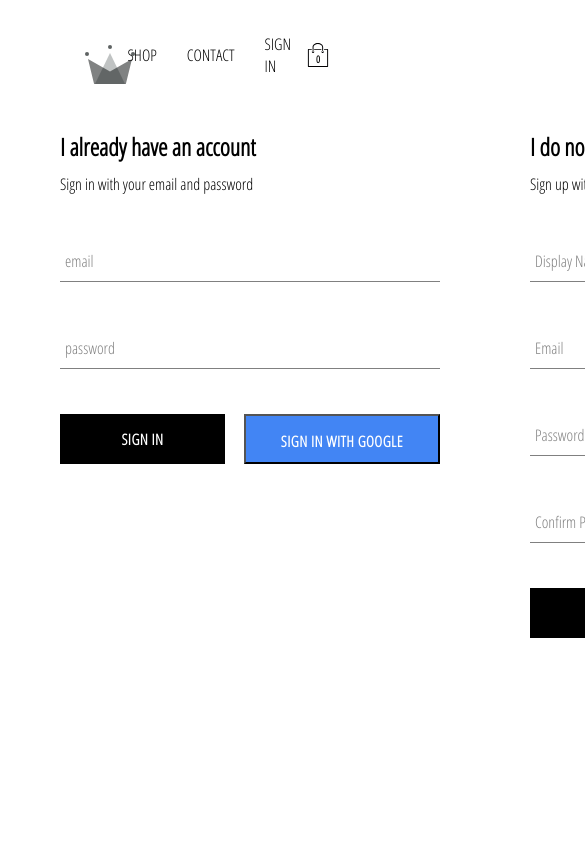
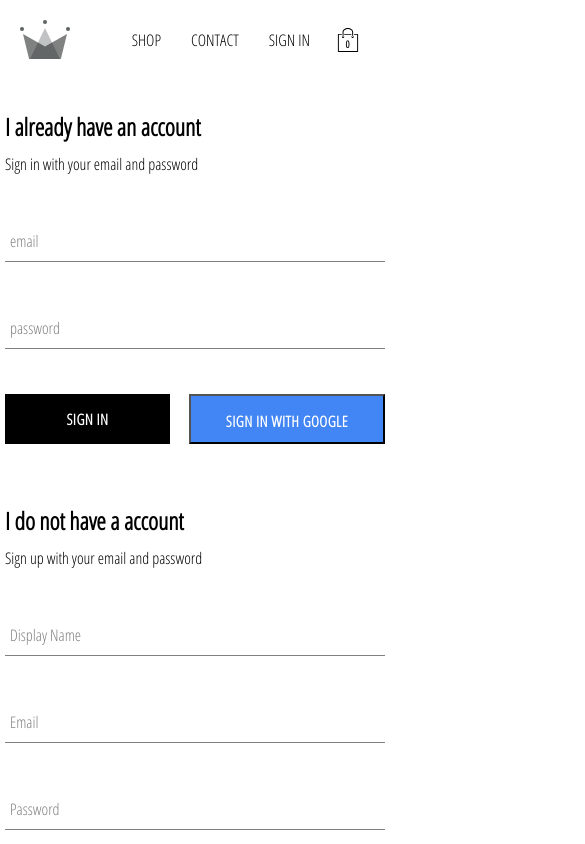
Before and after one commit to ewanwillsmer/crwn-clothing, a React (Create React App) app: page /signin in a window 390 px wide. Shown: the top 844 px of the page, 585 px wide, since content can reach past the window. Built offline with nearby package versions, Linux system fonts and the light colour scheme.

Commit message:
converting app to be mobile-friendly

```diff
--- a/src/App.css
+++ /dev/null
@@ -1,13 +0,0 @@
-body {
-  font-family: "Open Sans Condensed", sans-serif;
-  padding: 20px 60px;
-}
-
-a {
-  text-decoration: none;
-  color: black;
-}
-
-* {
-  box-sizing: border-box;
-}
--- a/src/App.js
+++ b/src/App.js
@@ -3,7 +3,7 @@
 import { connect } from "react-redux";
 import { createStructuredSelector } from "reselect";
 
-import "./App.css";
+import { GlobalStyle } from "./global.styles";
 
 import Header from "./components/header/header.component";
 import HomePage from "./pages/homepage/homepage.component";
@@ -22,6 +22,7 @@
   // Switch goes to the Route the first time the path matches exactly
   return (
     <div>
+      <GlobalStyle />
       <Header />
       <Switch>
         <Route exact path="/" component={HomePage} />
--- a/src/components/checkout-item/checkout-item.styles.jsx
+++ b/src/components/checkout-item/checkout-item.styles.jsx
@@ -8,6 +8,9 @@
   padding: 15px 0;
   font-size: 20px;
   align-items: center;
+  @media screen and (max-width: 800px) {
+    font-size: 18px;
+  }
 `;
 
 export const ImageContainer = styled.div`
@@ -21,6 +24,9 @@
 
 export const TextContainer = styled.span`
   width: 23%;
+  @media screen and (max-width: 800px) {
+    width: 22%;
+  }
 `;
 
 export const QuantityContainer = styled(TextContainer)`
--- a/src/components/collection-item/collection-item.styles.jsx
+++ b/src/components/collection-item/collection-item.styles.jsx
@@ -17,6 +17,18 @@
       display: flex;
     }
   }
+  @media screen and (max-width: 800px) {
+    width: 40vw;
+
+    &:hover {
+      .image {
+        opacity: unset;
+      }
+      button {
+        opacity: unset;
+      }
+    }
+  }
 `;
 
 export const AddButton = styled(CustomButton)`
@@ -25,6 +37,12 @@
   position: absolute;
   top: 255px;
   display: none;
+  @media screen and (max-width: 800px) {
+    display: block;
+    opacity: 0.9;
+    min-width: unset;
+    padding: 0 10px;
+  }
 `;
 
 export const BackgroundImage = styled.div`
--- a/src/components/collection-preview/collection-preview.styles.jsx
+++ b/src/components/collection-preview/collection-preview.styles.jsx
@@ -4,6 +4,10 @@
   display: flex;
   flex-direction: column;
   margin-bottom: 30px;
+
+  @media screen and (max-width: 800px) {
+    align-items: center;
+  }
 `;
 
 export const TitleContainer = styled.h1`
@@ -18,4 +22,11 @@
 export const PreviewContainer = styled.div`
   display: flex;
   justify-content: space-between;
+
+  @media screen and (max-width: 800px) {
+    align-items: center;
+    display: grid;
+    grid-template-columns: 1fr 1fr;
+    grid-gap: 15px;
+  }
 `;
--- a/src/components/header/header.styles.jsx
+++ b/src/components/header/header.styles.jsx
@@ -7,12 +7,23 @@
   display: flex;
   justify-content: space-between;
   margin-bottom: 25px;
+
+  @media screen and (max-width: 800px) {
+    height: 60px;
+    padding: 10px;
+    margin-bottom: 20px;
+  }
 `;
 
 export const LogoContainer = styled(Link)`
   height: 100%;
   width: 70px;
   padding: 25px;
+
+  @media screen and (max-width: 800px) {
+    width: 50px;
+    padding: 0;
+  }
 `;
 
 export const OptionsContainer = styled.div`
@@ -21,6 +32,10 @@
   display: flex;
   align-items: center;
   justify-content: flex-end;
+
+  @media screen and (max-width: 800px) {
+    width: 80%;
+  }
 `;
 
 export const OptionLink = styled(Link)`
--- a/src/components/menu-item/menu-item.styles.jsx
+++ b/src/components/menu-item/menu-item.styles.jsx
@@ -26,6 +26,10 @@
   }
   &:last-child {
     margin-left: 7.5px;
+  }
+
+  @media screen and (max-width: 800px) {
+    height: 200px;
   }
 `;
 
--- /dev/null
+++ b/src/global.styles.js
@@ -0,0 +1,21 @@
+import { createGlobalStyle } from "styled-components";
+
+export const GlobalStyle = createGlobalStyle`
+body {
+  font-family: "Open Sans Condensed", sans-serif;
+  padding: 20px 60px;
+
+  @media screen and (max-width:800px){
+    padding: 10px
+  }
+}
+
+a {
+  text-decoration: none;
+  color: black;
+}
+
+* {
+  box-sizing: border-box;
+}
+`;
--- a/src/pages/checkout/checkout.styles.jsx
+++ b/src/pages/checkout/checkout.styles.jsx
@@ -10,6 +10,10 @@
   button {
     margin-left: auto;
     margin-top: 50px;
+  }
+
+  @media screen and (max-width: 800px) {
+    width: 90%;
   }
 `;
 
@@ -27,6 +31,13 @@
   &:last-child {
     width: 8%;
   }
+
+  @media screen and (max-width: 800px) {
+    width: 22%
+    &:last-child {
+      width: 12%;
+    }
+  }
 `;
 
 export const TotalContainer = styled.div`
--- a/src/pages/collection/collection.styles.jsx
+++ b/src/pages/collection/collection.styles.jsx
@@ -17,4 +17,9 @@
   & > div {
     margin-bottom: 30px;
   }
+
+  @media screen and (max-width: 800px) {
+    grid-template-columns: 1fr 1fr;
+    grid-gap: 15px;
+  }
 `;
--- a/src/pages/sign-in-and-sign-up/sign-in-and-sign-up.styles.jsx
+++ b/src/pages/sign-in-and-sign-up/sign-in-and-sign-up.styles.jsx
@@ -5,4 +5,13 @@
   display: flex;
   justify-content: space-between;
   margin: 30px auto;
+
+  @media screen and (max-width: 800px) {
+    flex-direction: column;
+    width: unset;
+    align-items: center;
+    > *:first-child {
+      margin-bottom: 50px;
+    }
+  }
 `;
```
